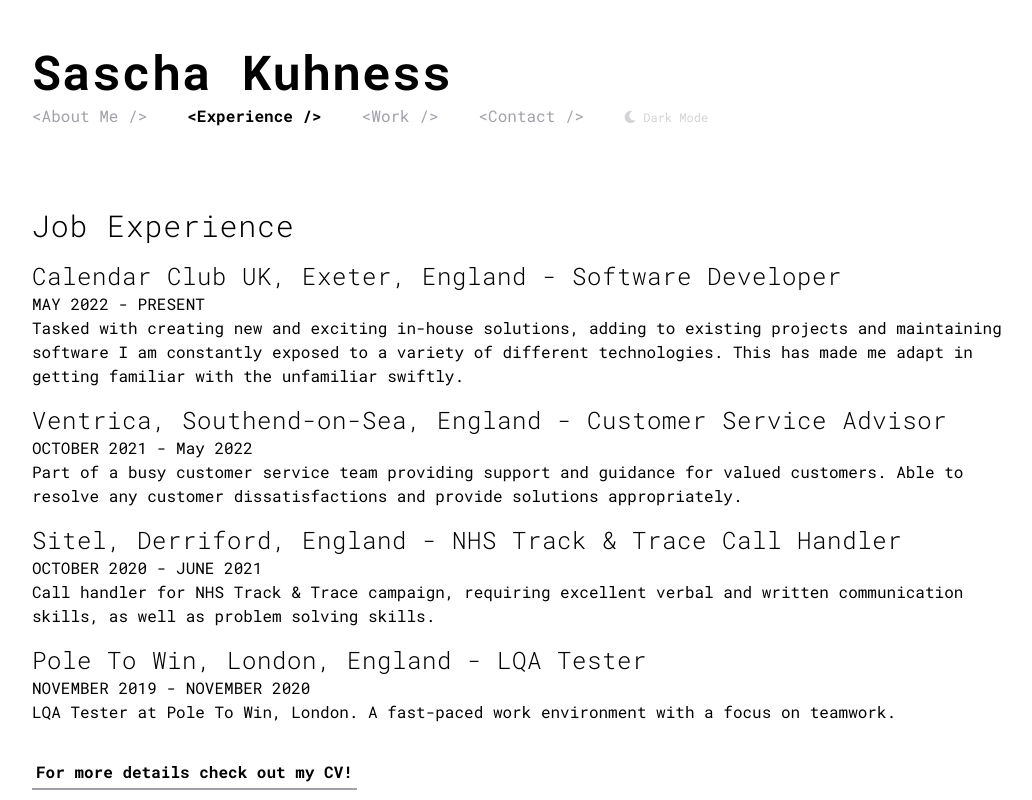
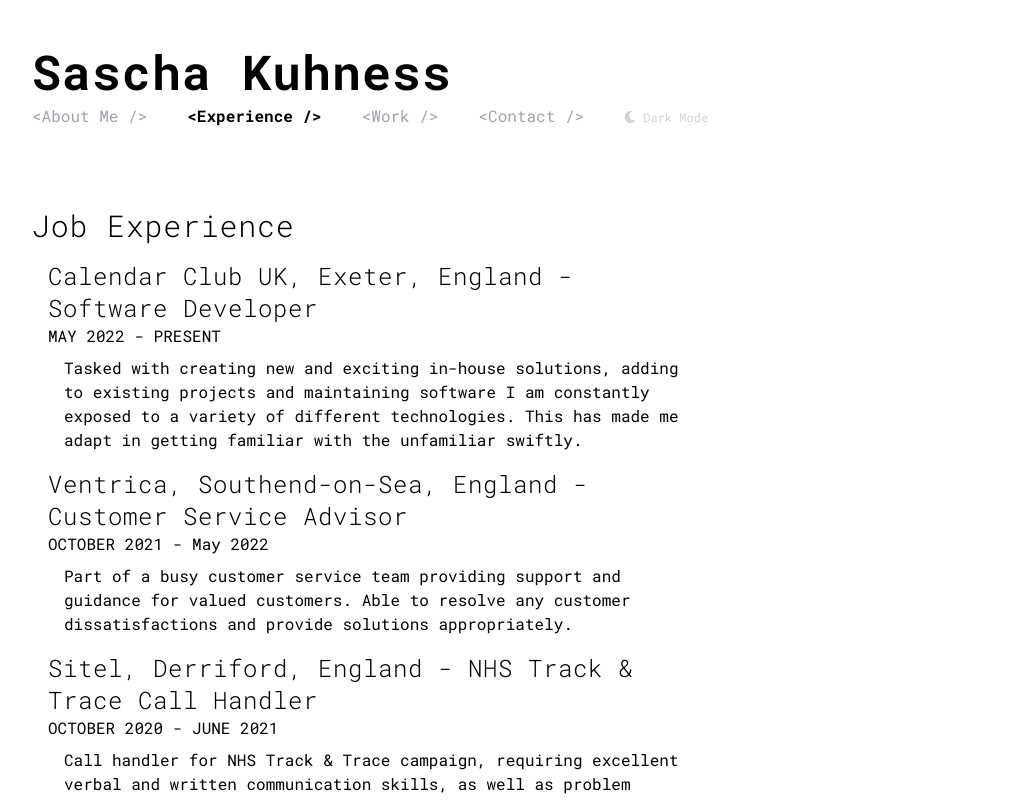
Before and after one commit to SaschaVII/portfolio, a Next.js app: page /experience in a window 1280 px wide. Shown: the top 800 px of the page, without its empty margins (112-1144 px from the left). Built offline with nearby package versions, Linux system fonts and the light colour scheme.

Commit message:
Layout changes for experience page

```diff
--- a/pages/experience.js
+++ b/pages/experience.js
@@ -7,38 +7,40 @@
                 <title>Sascha Kuhness - Experience</title>
             </Head>
             <div className="container mt-5 sm:mt-20">
-                <div className="grid grid-cols-1 md:grid-cols-1 gap-4">
-                    <div>
+                <div className="grid grid-cols-1 md:grid-cols-3 gap-4">
+                    <div className="col-span-2">
                         <h1 className="mb-4">Job Experience</h1>
-                        <section className="mt-2">
+                        <div className="ml-4">
+                            <section className="mt-2 mb-4">
                                 <h2>Calendar Club UK, Exeter, England - Software Developer</h2>
-                            <h3>MAY 2022 - PRESENT</h3>
-                            <p>
+                                <h3 className="mb-2">MAY 2022 - PRESENT</h3>
+                                <p className="ml-4">
                                     Tasked with creating new and exciting in-house solutions, adding to existing projects and maintaining software I am constantly exposed to a variety of different technologies. This has made me adapt in getting familiar with the unfamiliar swiftly.
                                 </p>
                             </section>
-                        <section className="mt-4">
+                            <section className="mt-4 mb-4">
                                 <h2>Ventrica, Southend-on-Sea, England - Customer Service Advisor</h2>
-                            <h3>OCTOBER 2021 - May 2022</h3>
-                            <p>
+                                <h3 className="mb-2">OCTOBER 2021 - May 2022</h3>
+                                <p className="ml-4">
                                     Part of a busy customer service team providing support and guidance for valued customers. Able to resolve any customer dissatisfactions and provide solutions appropriately.
                                 </p>
                             </section>
-                        <section className="mt-4">
+                            <section className="mt-4 mb-4">
                                 <h2>Sitel, Derriford, England - NHS Track & Trace Call Handler</h2>
-                            <h3>OCTOBER 2020 - JUNE 2021</h3>
-                            <p>
+                                <h3 className="mb-2">OCTOBER 2020 - JUNE 2021</h3>
+                                <p className="ml-4">
                                     Call handler for NHS Track & Trace campaign, requiring excellent verbal and written communication skills, as well as problem solving skills.
                                 </p>
                             </section>
-                        <section className="mt-4">
+                            <section className="mt-4 mb-4">
                                 <h2>Pole To Win, London, England - LQA Tester</h2>
-                            <h3>NOVEMBER 2019 - NOVEMBER 2020</h3>
-                            <p>
+                                <h3 className="mb-2">NOVEMBER 2019 - NOVEMBER 2020</h3>
+                                <p className="ml-4">
                                     LQA Tester at Pole To Win, London. A fast-paced work environment with a focus on teamwork.
                                 </p>
                             </section>
-                        <a className="btn btn-secondary mr-2 inline-block mt-8" href="/cv_7_01_2023.pdf" target="_blank">For more details check out my CV!</a>
+                        </div>
+                        <a className="btn btn-secondary mr-2 inline-block mt-4" href="/cv_7_01_2023.pdf" target="_blank">For more details check out my CV!</a>
                     </div>
                 </div>
             </div>
```
Lines whose indentation alone changed are shown as unchanged.
